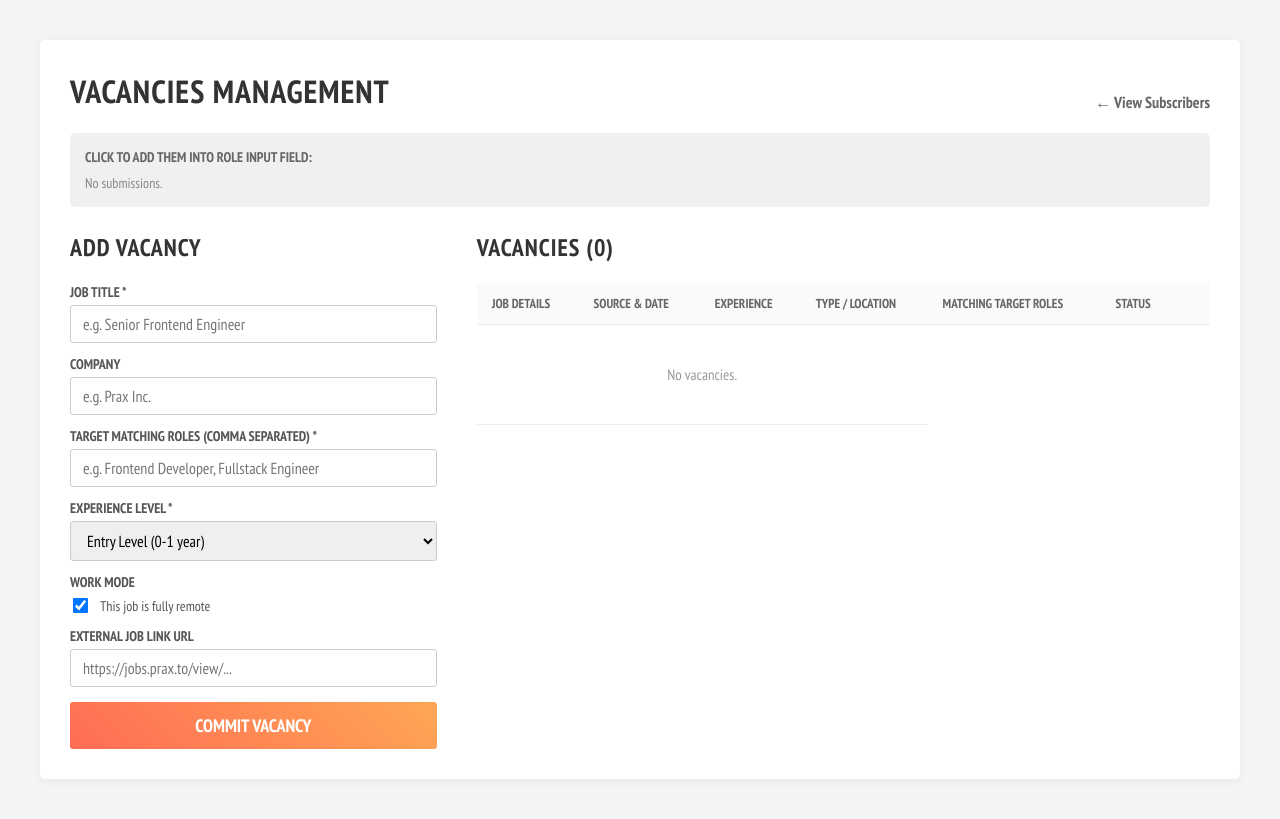
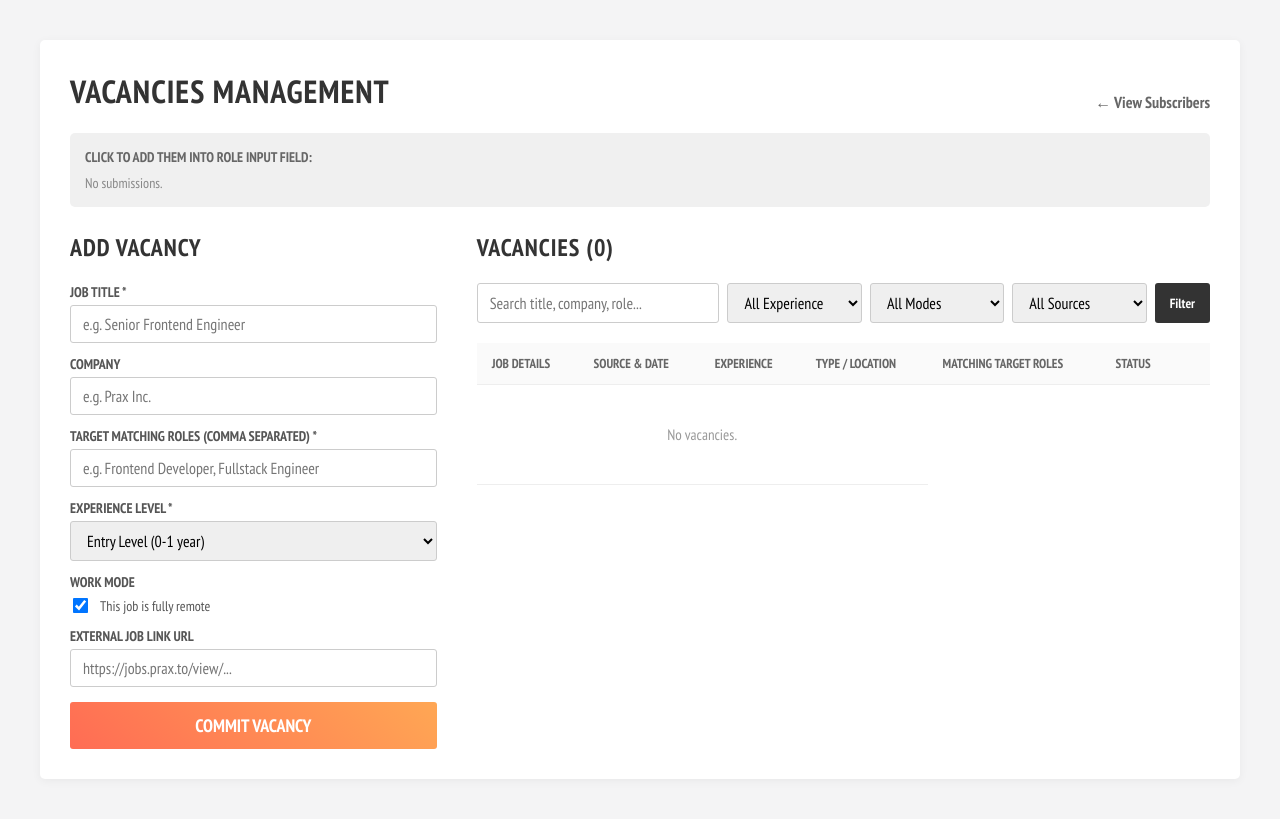
Before and after one commit to Prabesh01/job-vacancy-newsletter, a Flask app: page /admin/vacancies in a window 1280 px wide. Run offline with Flask 3, Linux system fonts and the light colour scheme; data that the repository does not hold is empty.

Commit message:
templates/admin_vacancy: filter added

```diff
--- a/app.py
+++ b/app.py
@@ -316,19 +316,44 @@ def admin_vacancies():
     per_page = 10
     offset = (page - 1) * per_page
 
-    query = """
+    q_filter = request.args.get('q', '')
+    exp_filter = request.args.get('experience', '')
+    remote_filter = request.args.get('is_remote', '')
+    source_filter = request.args.get('source', '')
+
+    conditions = []
+    params = []
+
+    if q_filter:
+        conditions.append("(v.title LIKE ? OR v.company LIKE ? OR v.role LIKE ?)")
+        val = f"%{q_filter}%"
+        params.extend([val, val, val])
+    if exp_filter:
+        conditions.append("v.experience = ?")
+        params.append(exp_filter)
+    if remote_filter:
+        conditions.append("v.is_remote = ?")
+        params.append(remote_filter)
+    if source_filter:
+        conditions.append("v.source = ?")
+        params.append(source_filter)
+
+    where_sql = " WHERE " + " AND ".join(conditions) if conditions else ""
+
+    query = f"""
         SELECT v.*,
                (c.name || ', ' || co.name) as formatted_location
         FROM vacancies v
         LEFT JOIN city c ON v.city = c.id
         LEFT JOIN country co ON c.country_code = co.code
+        {where_sql}
         ORDER BY v.fetched_at DESC
         LIMIT ? OFFSET ?
     """
-    count_query = "SELECT COUNT(*) FROM vacancies"
+    count_query = f"SELECT COUNT(*) FROM vacancies v {where_sql}"
 
-    total_records = db.execute(count_query).fetchone()[0]
-    vacancies = db.execute(query, [per_page, offset]).fetchall()
+    total_records = db.execute(count_query, params).fetchone()[0]
+    vacancies = db.execute(query, params + [per_page, offset]).fetchall()
     total_pages = (total_records + per_page - 1) // per_page
 
     return render_template(
@@ -338,7 +363,11 @@ def admin_vacancies():
         vacancies=vacancies,
         countries=countries,
         page=page,
-        total_pages=total_pages
+        total_pages=total_pages,
+        q_filter=q_filter,
+        exp_filter=exp_filter,
+        remote_filter=remote_filter,
+        source_filter=source_filter
     )
 
 
--- a/templates/admin_vacancies.html
+++ b/templates/admin_vacancies.html
@@ -77,7 +77,7 @@
     <div class="helper-title">Click to add them into role input field:</div>
     <div class="tag-cloud">
       {% for role in unique_roles %}
-        <span class="role-tag" onclick="appendRole('{{ role }}')">+ {{ role }}</span>
+        <span oncontextmenu="window.location='/admin?role={{ role }}'; return false;" class="role-tag" onclick="appendRole('{{ role }}')">{{ role }}</span>
       {% else %}
         <span style="color:#888; font-size:14px;">No submissions.</span>
       {% endfor %}
@@ -147,6 +147,38 @@
     <!-- Right Column: Live Vacancies View Table -->
     <div>
       <h2>Vacancies ({{total_records}})</h2>
+      <div style="display: flex; gap: 8px; flex-wrap: wrap; margin-bottom: 20px; align-items: center;">
+        <form method="GET" action="/admin/vacancies" style="display: flex; gap: 8px; flex-wrap: wrap; flex: 1;">
+          <input type="text" name="q" placeholder="Search title, company, role..." value="{{ q_filter or '' }}" style="flex: 2; min-width: 150px; padding: 8px 12px; border: 1px solid #ccc; border-radius: 3px; font-family: 'PT Sans Narrow'; font-size: 16px;">
+
+          <select name="experience" style="flex: 1; min-width: 100px; width: auto;">
+            <option value="">All Experience</option>
+            <option value="entry" {% if exp_filter == 'entry' %}selected{% endif %}>Entry Level</option>
+            <option value="junior" {% if exp_filter == 'junior' %}selected{% endif %}>Junior</option>
+            <option value="mid" {% if exp_filter == 'mid' %}selected{% endif %}>Mid</option>
+            <option value="senior" {% if exp_filter == 'senior' %}selected{% endif %}>Senior</option>
+          </select>
+
+          <select name="is_remote" style="flex: 1; min-width: 100px; width: auto;">
+            <option value="">All Modes</option>
+            <option value="1" {% if remote_filter == '1' %}selected{% endif %}>Remote</option>
+            <option value="0" {% if remote_filter == '0' %}selected{% endif %}>Onsite / Hybrid</option>
+          </select>
+
+          <!-- NEW: Source Filter -->
+          <select name="source" style="flex: 1; min-width: 100px; width: auto;">
+            <option value="">All Sources</option>
+            <option value="spirejob" {% if source_filter == 'spirejob' %}selected{% endif %}>Spirejob</option>
+            <option value="linkedin" {% if source_filter == 'linkedin' %}selected{% endif %}>LinkedIn</option>
+          </select>
+
+          <button type="submit" style="padding: 8px 15px; background: #333; color: #fff; border: none; border-radius: 3px; cursor: pointer; font-family: 'PT Sans Narrow'; font-weight: 700;">Filter</button>
+
+          {% if q_filter or exp_filter or remote_filter or source_filter %}
+            <a href="/admin/vacancies" style="align-self: center; margin-left: 5px; color: #999; text-decoration: none; font-weight: 700; font-size: 14px;">Clear</a>
+          {% endif %}
+        </form>
+      </div>
       <table>
         <thead>
           <tr>
@@ -210,7 +242,10 @@
       {% if total_pages > 1 %}
       <div class="pagination">
         {% for p in range(1, total_pages + 1) %}
-          <a href="/admin/vacancies?page={{ p }}" class="{% if p == page %}active{% endif %}">{{ p }}</a>
+          <a href="/admin/vacancies?page={{ p }}{% if q_filter %}&q={{ q_filter }}{% endif %}{% if exp_filter %}&experience={{ exp_filter }}{% endif %}{% if remote_filter %}&is_remote={{ remote_filter }}{% endif %}{% if source_filter %}&source={{ source_filter }}{% endif %}"
+             class="{% if p == page %}active{% endif %}">
+            {{ p }}
+          </a>
         {% endfor %}
       </div>
       {% endif %}
```
